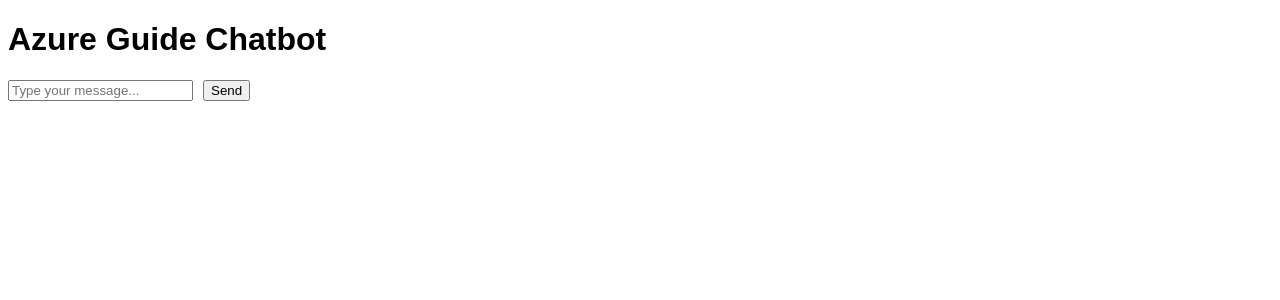
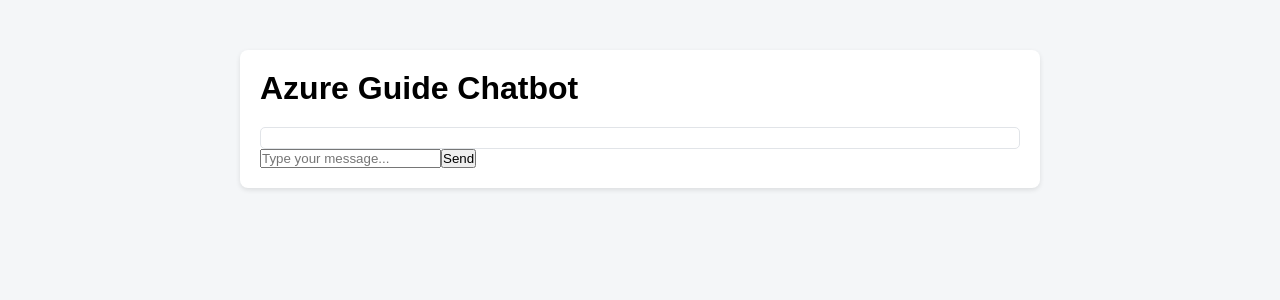
Before and after one commit to krunal310/openai-nextjs-aztutor, a Next.js app: page / in a window 1280 px wide. Shown: the top 300 px of the page. Built offline with nearby package versions, Linux system fonts and the light colour scheme.

Commit message:
api tested successfully

```diff
--- a/pages/_app.js
+++ b/pages/_app.js
@@ -1,4 +1,4 @@
-import '@/styles/globals.css'
+import '@/styles/globals.css';
 
 export default function App({ Component, pageProps }) {
   return <Component {...pageProps} />
--- a/pages/index.js
+++ b/pages/index.js
@@ -1,5 +1,6 @@
 import { useState } from 'react';
-import styles from '../styles/globals.css'
+import styles from '../styles/Home.module.css';
+
 
 export default function Home() {
   const [chatLogs, setChatLogs] = useState([]);
@@ -9,7 +10,7 @@
     e.preventDefault();
 
     // Append user message to chat
-    setChatLogs([...chatLogs, { role: 'user', content: userInput }]);
+    setChatLogs(prevLogs => [...prevLogs, { role: 'user', content: userInput }]);
 
     try {
       const res = await fetch('/api/chat', {
@@ -21,13 +22,14 @@
       const data = await res.json();
 
       // Append assistant message to chat
-      setChatLogs([...chatLogs, { role: 'user', content: userInput }, { role: 'assistant', content: data.response }]);
+      setChatLogs(prevLogs => [...prevLogs, { role: 'assistant', content: data.response }]);
     } catch (error) {
       console.error("There was an error sending your message", error);
     }
 
     setUserInput('');
   };
+
 
   return (
     <div className={styles.container}>
--- /dev/null
+++ b/styles/Home.module.css
@@ -0,0 +1,38 @@
+.container {
+    max-width: 800px;
+    margin: 50px auto;
+    padding: 20px;
+    background-color: #fff;
+    border-radius: 8px;
+    box-shadow: 0 2px 5px rgba(0, 0, 0, 0.1);
+  }
+
+  .chatbox {
+    max-height: 400px;
+    overflow-y: auto;
+    border: 1px solid #e1e4e8;
+    padding: 10px;
+    margin-top: 20px;
+    border-radius: 5px;
+  }
+
+  .inputContainer {
+    margin-top: 20px;
+  }
+
+  .inputBox {
+    width: 70%;
+    padding: 10px;
+    border-radius: 5px;
+    border: 1px solid #e1e4e8;
+  }
+
+  .sendButton {
+    padding: 10px 20px;
+    margin-left: 10px;
+    background-color: #007bff;
+    color: white;
+    border: none;
+    border-radius: 5px;
+    cursor: pointer;
+  }
--- a/styles/globals.css
+++ b/styles/globals.css
@@ -1,40 +1,12 @@
+/* Reset CSS margins and paddings */
+* {
+  margin: 0;
+  padding: 0;
+  box-sizing: border-box;
+}
+
+/* A default font and background color for our app */
 body {
   font-family: Arial, sans-serif;
+  background-color: #f4f6f8;
 }
-
-.container {
-  max-width: 600px;
-  margin: 50px auto;
-  text-align: center;
-}
-
-.chatbox {
-  border: 1px solid #ddd;
-  padding: 20px;
-  margin: 20px 0;
-  height: 400px;
-  overflow-y: scroll;
-}
-
-.user,
-.assistant {
-  padding: 10px;
-  margin: 10px 0;
-  border-radius: 5px;
-  width: 80%;
-  display: block;
-}
-
-.user {
-  background-color: #f5f5f5;
-  margin-left: auto;
-}
-
-.assistant {
-  background-color: #d1ecf1;
-}
-
-form {
-  display: flex;
-  gap: 10px;
-}
```
